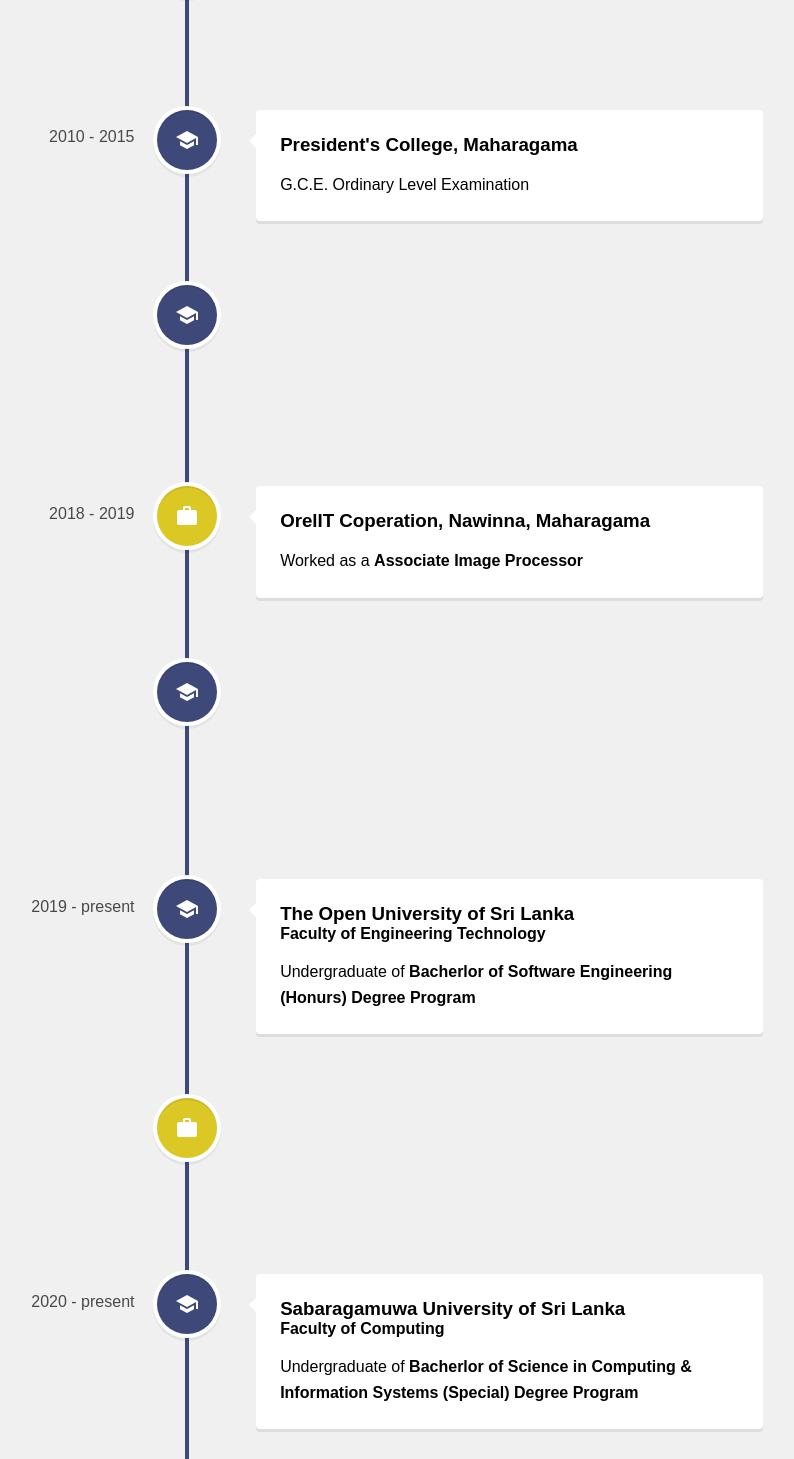
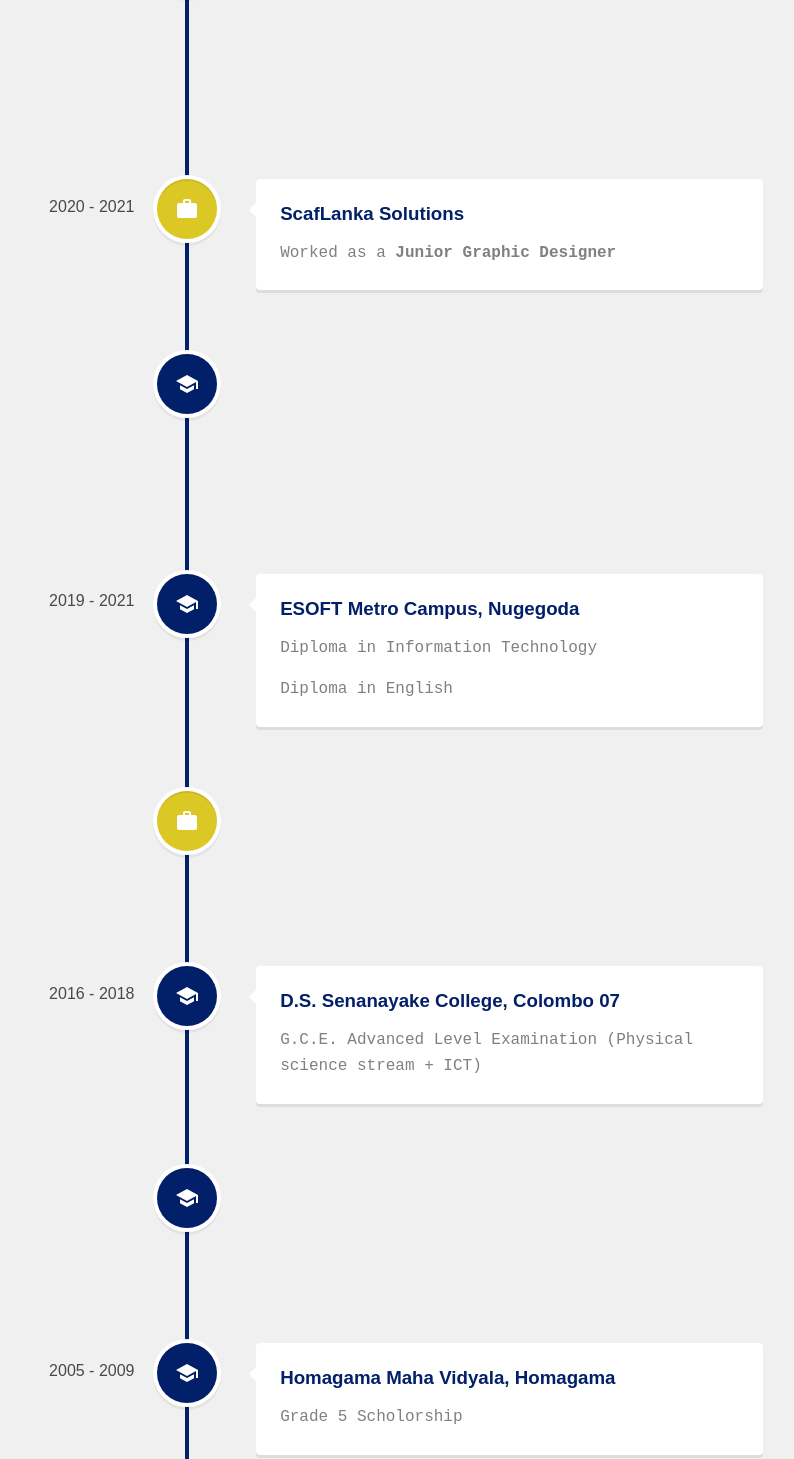
Before and after one commit to deelaka99/deewejkar-portfolio, a React (Vite) app: page /experience in a window 1280 px wide. Shown: the part 198-1657 px from the top of the page, without its empty margins (453-1247 px from the left). Built offline with nearby package versions, Linux system fonts and the light colour scheme.

Commit message:
added some changes to the experience

```diff
--- a/src/pages/Experience.jsx
+++ b/src/pages/Experience.jsx
@@ -10,101 +10,155 @@
 function Experience() {
   return (
     <div className="experience">
-      <VerticalTimeline lineColor="#3e497a">
+      <VerticalTimeline lineColor="#021f6a">
         <VerticalTimelineElement
           className="vertical-timeline-element--education"
-          date="2005 - 2009"
-          iconStyle={{ background: "#3e497a", color: "#fff" }}
-          icon={<SchoolIcon/>}
+          date="2020 - present"
+          iconStyle={{ background: "#021f6a", color: "#fff" }}
+          icon={<SchoolIcon />}
         >
-          <h3 className="vertical-timeline-element-title">
-            Homagama Maha Vidyala, Homagama
+          <h3
+            style={{ color: "#021f6a" }}
+            className="vertical-timeline-element-title"
+          >
+            Sabaragamuwa University of Sri Lanka
           </h3>
-          <p>Grade 5 Scholorship</p>
+          <h4
+            style={{ color: "#021f6a" }}
+            className="vertical-timeline-element-title"
+          >
+            Faculty of Computing
+          </h4>
+          <p style={{ color: "gray", fontFamily: "monospace" }}>
+            Undergraduate of{" "}
+            <b>
+              Bacherlor of Science in Computing & Information Systems (Special)
+              Degree Program
+            </b>
+          </p>
         </VerticalTimelineElement>
         <VerticalTimelineElement
           className="vertical-timeline-element--education"
-          date="2010 - 2015"
-          iconStyle={{ background: "#3e497a", color: "#fff" }}
-          icon={<SchoolIcon/>}
+          date="2020 - 2021"
+          iconStyle={{ background: "#DCC825", color: "#fff" }}
+          icon={<WorkIcon />}
         >
-          <h3 className="vertical-timeline-element-title">
-            President's College, Maharagama
+          <h3
+            style={{ color: "#021f6a" }}
+            className="vertical-timeline-element-title"
+          >
+            ScafLanka Solutions
           </h3>
-          <p>G.C.E. Ordinary Level Examination</p>
+          <p style={{ color: "gray", fontFamily: "monospace" }}>
+            Worked as a <b>Junior Graphic Designer</b>
+          </p>
         </VerticalTimelineElement>
         <VerticalTimelineElement
           className="vertical-timeline-element--education"
-          date="2016 - 2018"
-          iconStyle={{ background: "#3e497a", color: "#fff" }}
-          icon={<SchoolIcon/>}
+          date="2019 - present"
+          iconStyle={{ background: "#021f6a", color: "#fff" }}
+          icon={<SchoolIcon />}
         >
-          <h3 className="vertical-timeline-element-title">
-            D.S. Senanayake College, Colombo 07
+          <h3
+            style={{ color: "#021f6a" }}
+            className="vertical-timeline-element-title"
+          >
+            The Open University of Sri Lanka
           </h3>
-          <p>G.C.E. Advanced Level Examination (Physical science stream + ICT)</p>
+          <h4
+            style={{ color: "#021f6a" }}
+            className="vertical-timeline-element-title"
+          >
+            Faculty of Engineering Technology
+          </h4>
+          <p style={{ color: "gray", fontFamily: "monospace" }}>
+            Undergraduate of{" "}
+            <b>Bacherlor of Software Engineering (Honurs) Degree Program</b>
+          </p>
+        </VerticalTimelineElement>
+        <VerticalTimelineElement
+          className="vertical-timeline-element--education"
+          date="2019 - 2021"
+          iconStyle={{ background: "#021f6a", color: "#fff" }}
+          icon={<SchoolIcon />}
+        >
+          <h3
+            style={{ color: "#021f6a" }}
+            className="vertical-timeline-element-title"
+          >
+            ESOFT Metro Campus, Nugegoda
+          </h3>
+          <p style={{ color: "gray", fontFamily: "monospace" }}>
+            Diploma in Information Technology
+          </p>
+          <p style={{ color: "gray", fontFamily: "monospace" }}>
+            Diploma in English
+          </p>
         </VerticalTimelineElement>
         <VerticalTimelineElement
           className="vertical-timeline-element--education"
           date="2018 - 2019"
           iconStyle={{ background: "#DCC825", color: "#fff" }}
-          icon={<WorkIcon/>}
+          icon={<WorkIcon />}
         >
-          <h3 className="vertical-timeline-element-title">
+          <h3
+            style={{ color: "#021f6a" }}
+            className="vertical-timeline-element-title"
+          >
             OrelIT Coperation, Nawinna, Maharagama
           </h3>
-          <p>Worked as a <b>Associate Image Processor</b></p>
+          <p style={{ color: "gray", fontFamily: "monospace" }}>
+            Worked as a <b>Associate Image Processor</b>
+          </p>
         </VerticalTimelineElement>
         <VerticalTimelineElement
           className="vertical-timeline-element--education"
-          date="2019 - 2021"
-          iconStyle={{ background: "#3e497a", color: "#fff" }}
-          icon={<SchoolIcon/>}
+          date="2016 - 2018"
+          iconStyle={{ background: "#021f6a", color: "#fff" }}
+          icon={<SchoolIcon />}
         >
-          <h3 className="vertical-timeline-element-title">
-            ESOFT Metro Campus, Nugegoda
+          <h3
+            style={{ color: "#021f6a" }}
+            className="vertical-timeline-element-title"
+          >
+            D.S. Senanayake College, Colombo 07
           </h3>
-          <p>Diploma in Information Technology</p>
-          <p>Diploma in English</p>
+          <p style={{ color: "gray", fontFamily: "monospace" }}>
+            G.C.E. Advanced Level Examination (Physical science stream + ICT)
+          </p>
         </VerticalTimelineElement>
         <VerticalTimelineElement
           className="vertical-timeline-element--education"
-          date="2019 - present"
-          iconStyle={{ background: "#3e497a", color: "#fff" }}
-          icon={<SchoolIcon/>}
+          date="2010 - 2015"
+          iconStyle={{ background: "#021f6a", color: "#fff" }}
+          icon={<SchoolIcon />}
         >
-          <h3 className="vertical-timeline-element-title">
-            The Open University of Sri Lanka
+          <h3
+            style={{ color: "#021f6a" }}
+            className="vertical-timeline-element-title"
+          >
+            President's College, Maharagama
           </h3>
-          <h4 className="vertical-timeline-element-title">
-            Faculty of Engineering Technology
-          </h4>
-          <p>Undergraduate of <b>Bacherlor of Software Engineering (Honurs) Degree Program</b></p>
+          <p style={{ color: "gray", fontFamily: "monospace" }}>
+            G.C.E. Ordinary Level Examination
+          </p>
         </VerticalTimelineElement>
+
         <VerticalTimelineElement
           className="vertical-timeline-element--education"
-          date="2020 - 2021"
-          iconStyle={{ background: "#DCC825", color: "#fff" }}
-          icon={<WorkIcon/>}
+          date="2005 - 2009"
+          iconStyle={{ background: "#021f6a", color: "#fff" }}
+          icon={<SchoolIcon />}
         >
-          <h3 className="vertical-timeline-element-title">
-            ScafLanka Solutions
+          <h3
+            style={{ color: "#021f6a" }}
+            className="vertical-timeline-element-title"
+          >
+            Homagama Maha Vidyala, Homagama
           </h3>
-          <p>Worked as a <b>Junior Graphic Designer</b></p>
-        </VerticalTimelineElement>
-        <VerticalTimelineElement
-          className="vertical-timeline-element--education"
-          date="2020 - present"
-          iconStyle={{ background: "#3e497a", color: "#fff" }}
-          icon={<SchoolIcon/>}
-        >
-          <h3 className="vertical-timeline-element-title">
-            Sabaragamuwa University of Sri Lanka
-          </h3>
-          <h4 className="vertical-timeline-element-title">
-            Faculty of Computing
-          </h4>
-          <p>Undergraduate of <b>Bacherlor of Science in Computing & Information Systems (Special) Degree Program</b></p>
+          <p style={{ color: "gray", fontFamily: "monospace" }}>
+            Grade 5 Scholorship
+          </p>
         </VerticalTimelineElement>
       </VerticalTimeline>
     </div>
```
